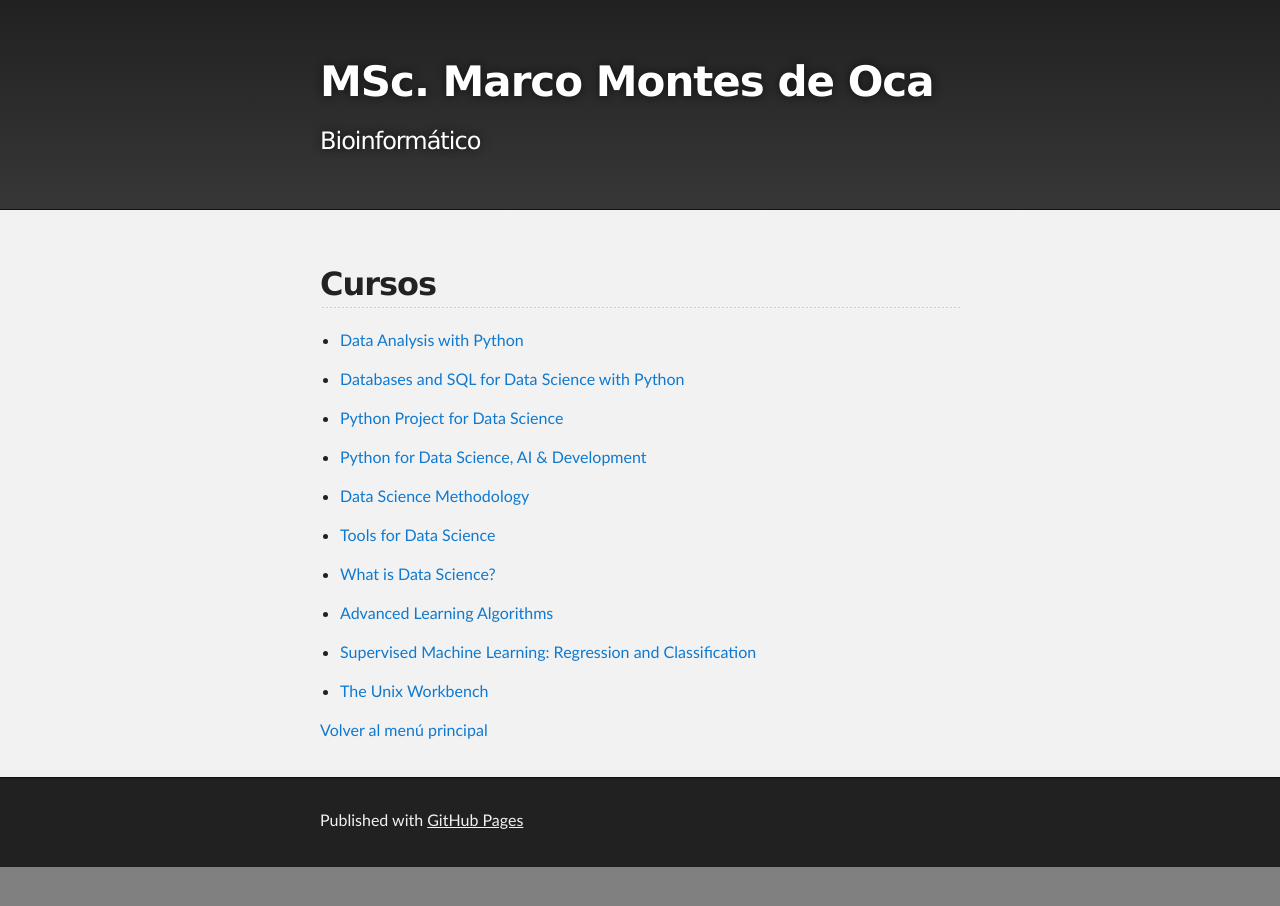
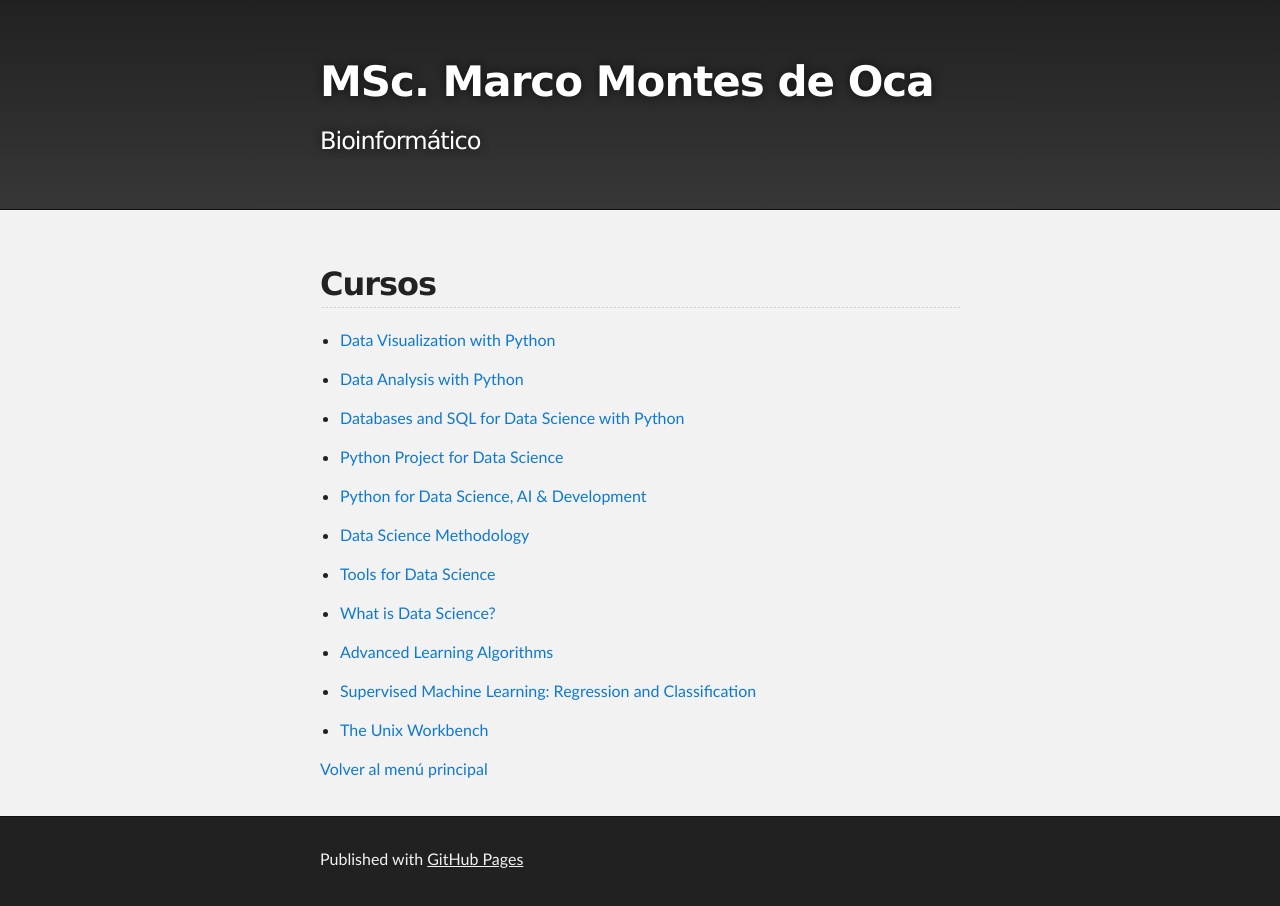
Before and after one commit to marco-montesdeoca/marco-montesdeoca.github.io, a Jekyll site: the page built from cursos.md, in a window 1280 px wide. Built offline with Jekyll 4.4.1, drawn with Linux system fonts in a browser that asks for light colours; our own code applies the rules of GitHub Pages for plain Markdown files.

Commit message:
Update cursos.md

```diff
--- a/cursos.md
+++ b/cursos.md
@@ -1,4 +1,6 @@
 ## Cursos
+
+* [Data Visualization with Python](https://coursera.org/verify/5F6TEDGP5PZA)
 
 * [Data Analysis with Python](https://coursera.org/verify/2U66HYNA9NMF)
 
```
